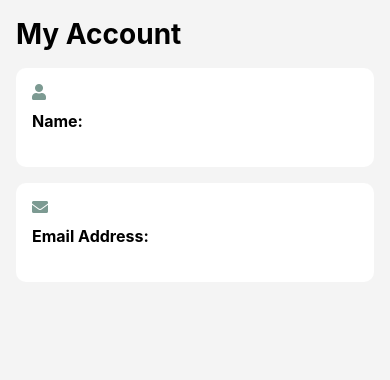
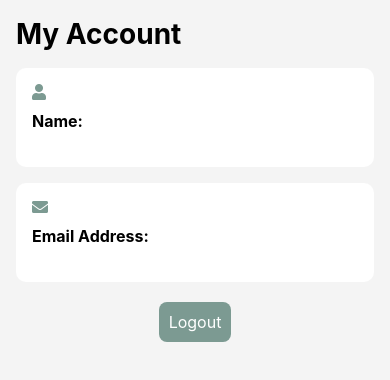
Before and after one commit to pauruigar6/CareMonitorIPe, a React Native app: screen /AccountScreen in a window 390 px wide. Shown: the top 380 px of the page. Built offline with nearby package versions, Linux system fonts and the light colour scheme; no server answers; the database is empty.

Commit message:
Logout Correction

```diff
--- a/screens/AccountScreen.js
+++ b/screens/AccountScreen.js
@@ -1,13 +1,12 @@
-// AccountScreen.js
 import React, { useEffect, useState } from "react";
-import { View, Text, ScrollView, SafeAreaView, StyleSheet } from "react-native";
+import { View, Text, ScrollView, SafeAreaView, StyleSheet, TouchableOpacity } from "react-native";
 import { FontAwesome5 } from "@expo/vector-icons";
 import appConfig from "../constants/appConfig";
 
-import { db } from "../utils/firebase-config";
+import { auth, db } from "../utils/firebase-config";
 import { collection, getDocs } from 'firebase/firestore';
 
-const AccountScreen = () => {
+const AccountScreen = ({ navigation }) => {
   const [userData, setUserData] = useState({
     name: "",
     email: "",
@@ -29,6 +28,16 @@ const AccountScreen = () => {
 
     fetchData();
   }, []);
+
+  const handleLogout = async () => {
+    try {
+      // Cerrar sesión
+      await auth.signOut();
+      navigation.replace("Login"); // Redirige a la pantalla de inicio de sesión
+    } catch (error) {
+      console.error("Error al cerrar sesión:", error);
+    }
+  };
 
   return (
     <SafeAreaView
@@ -59,6 +68,10 @@ const AccountScreen = () => {
             <Text style={styles.value}>{userData.email}</Text>
           </View>
         </View>
+
+        <TouchableOpacity style={styles.logoutButton} onPress={handleLogout}>
+          <Text style={styles.logoutText}>Logout</Text>
+        </TouchableOpacity>
       </ScrollView>
     </SafeAreaView>
   );
@@ -88,6 +101,17 @@ const styles = StyleSheet.create({
     color: appConfig.COLORS.primary,
     marginBottom: 10,
   },
+  logoutButton: {
+    backgroundColor: appConfig.COLORS.primary,
+    borderRadius: 8,
+    padding: 10,
+    alignSelf: "center",
+    marginTop: 20,
+  },
+  logoutText: {
+    color: appConfig.COLORS.white,
+    fontSize: 16,
+  },
 });
 
 export default AccountScreen;
```
